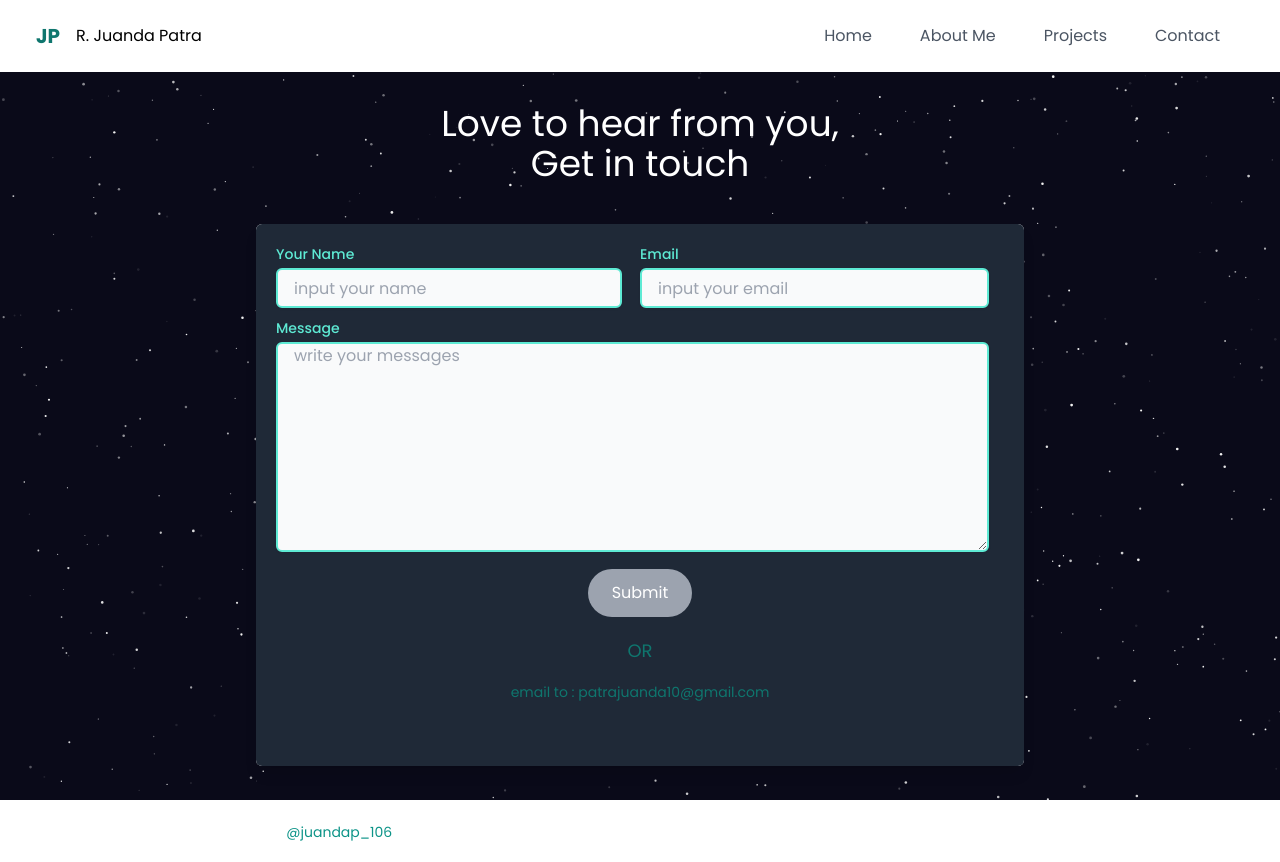
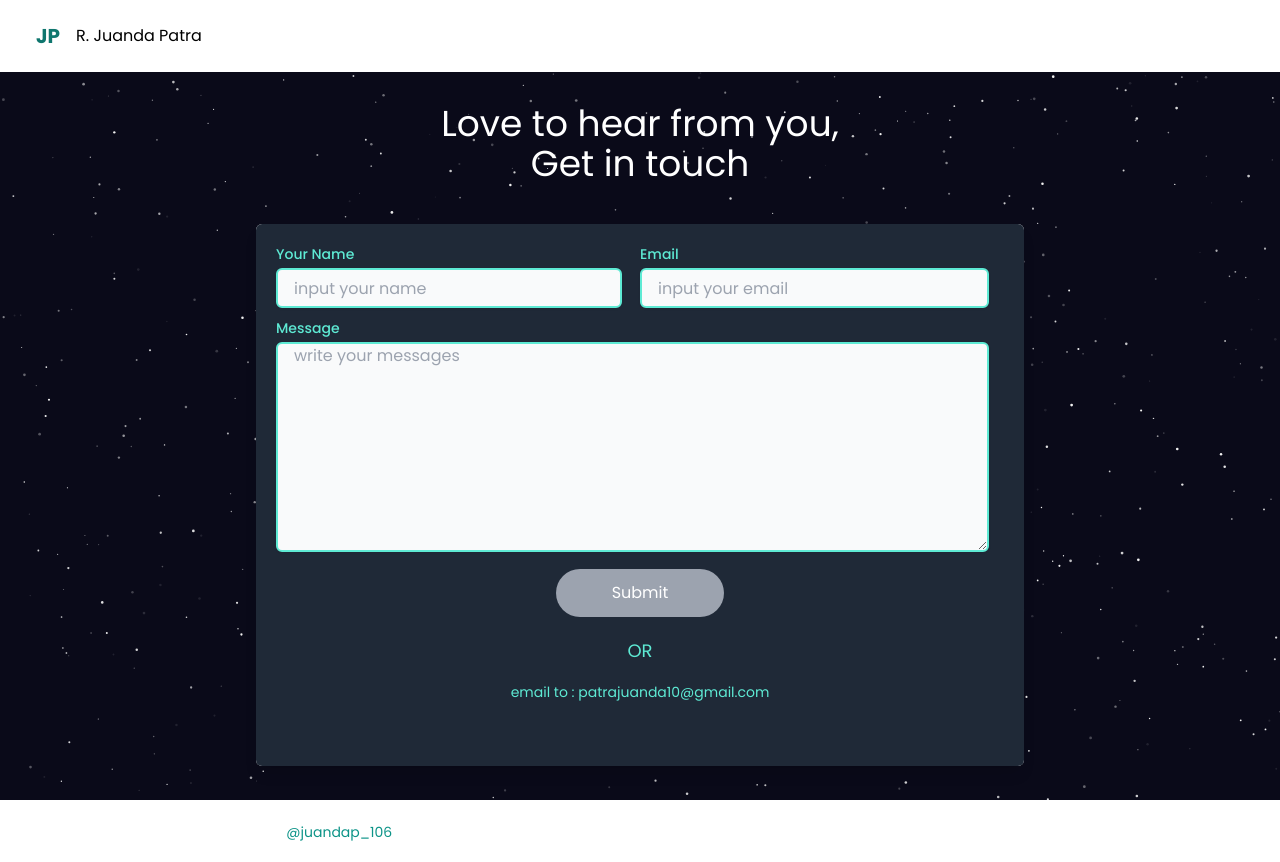
Before and after one commit to JuandaPatra/new-portofolio, a React (Create React App) app: page /contact in a window 1280 px wide. Built offline with nearby package versions, Linux system fonts and the light colour scheme.

Commit message:
color change navbar

```diff
--- a/src/components/headers/index.jsx
+++ b/src/components/headers/index.jsx
@@ -34,13 +34,13 @@ function Header() {
             >
               <a
                 href="/"
-                className="p-2 lg:px-4 md:mx-2 text-gray-600 rounded "
+                className="p-2 lg:px-4 md:mx-2 text-white rounded "
               >
                 Home
               </a>
               <a
                 href="/about"
-                className="p-2 lg:px-4 md:mx-2 text-gray-600 rounded hover:bg-gray-200 hover:text-gray-700 transition-colors duration-300"
+                className="p-2 lg:px-4 md:mx-2 text-white rounded hover:bg-gray-200 hover:text-gray-700 transition-colors duration-300"
               >
                 About Me
               </a>
@@ -53,13 +53,13 @@ function Header() {
               </a> */}
               <a
                 href="/project"
-                className="p-2 lg:px-4 md:mx-2 text-gray-600 rounded hover:bg-gray-200 hover:text-gray-700 transition-colors duration-300"
+                className="p-2 lg:px-4 md:mx-2 text-white rounded hover:bg-gray-200 hover:text-gray-700 transition-colors duration-300"
               >
                 Projects
               </a>
               <a
                 href="/contact"
-                className="p-2 lg:px-4 md:mx-2 text-gray-600 rounded hover:bg-gray-200 hover:text-gray-700 transition-colors duration-300"
+                className="p-2 lg:px-4 md:mx-2 text-white rounded hover:bg-gray-200 hover:text-gray-700 transition-colors duration-300"
               >
                 Contact
               </a>
--- a/src/pages/contact/index.jsx
+++ b/src/pages/contact/index.jsx
@@ -159,7 +159,7 @@ function Contact() {
                 <div className="">
                   <button
                     onClick={emailButton}
-                    className="text-white flex mx-auto bg-teal-400 dark:text-black dark:bg-white border-0 py-3 px-6 focus:outline-none rounded-full text-base disabled:bg-gray-400 "
+                    className="text-white flex mx-auto bg-teal-400 dark:text-black dark:bg-white border-0 py-3 px-14 focus:outline-none rounded-full text-base disabled:bg-gray-400 "
                     disabled={!state.isButtonEnable}
                   >
                     Submit
@@ -168,10 +168,10 @@ function Contact() {
               </div>
               <div className=" basis-full mt-[20px]">
                 <p className=" text-center">
-                  <span className="text-teal-700 text-center text-lg">OR</span>
+                  <span className="text-teal-300 text-center text-lg">OR</span>
                 </p>
                 <p className=" text-center mt-[15px]">
-                  <span className="text-teal-700 text-center text-sm">
+                  <span className="text-teal-300 text-center text-sm">
                     email to : <a href="#">patrajuanda10@gmail.com</a>
                   </span>
                 </p>
```
